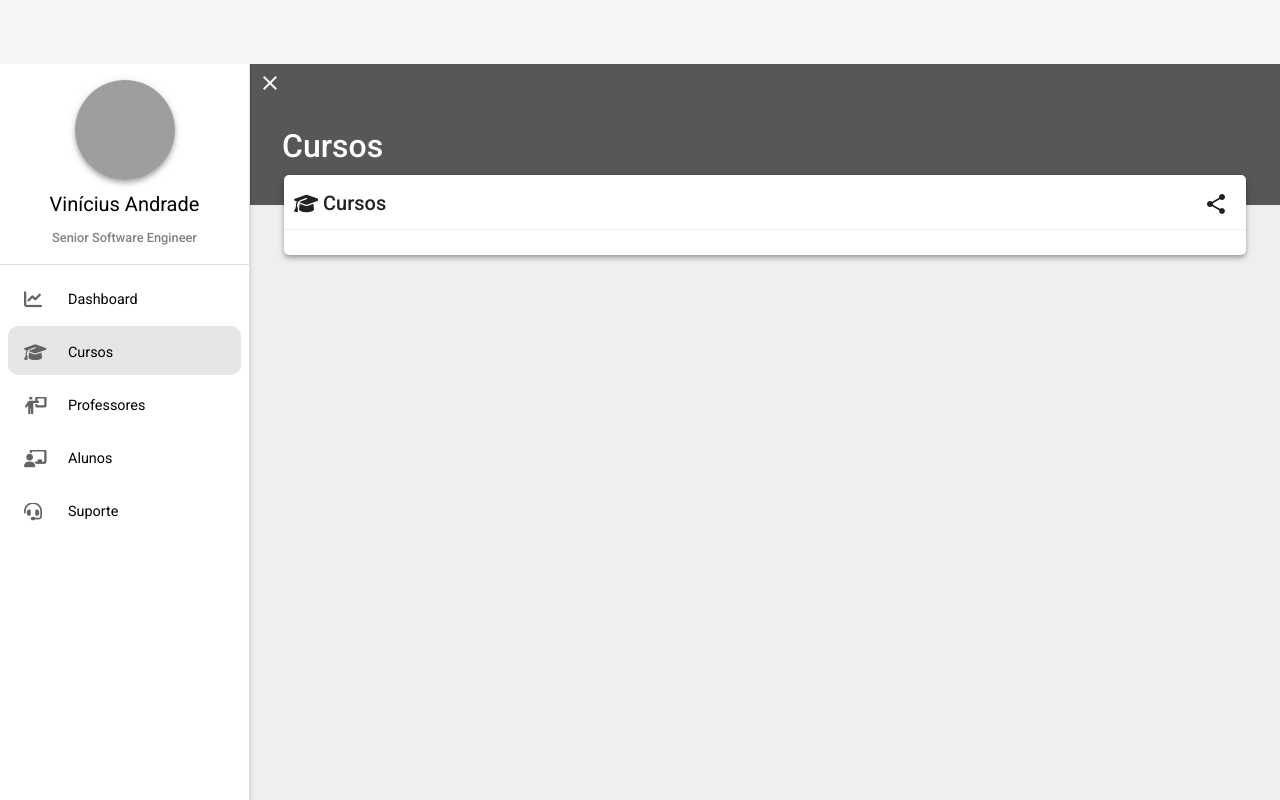
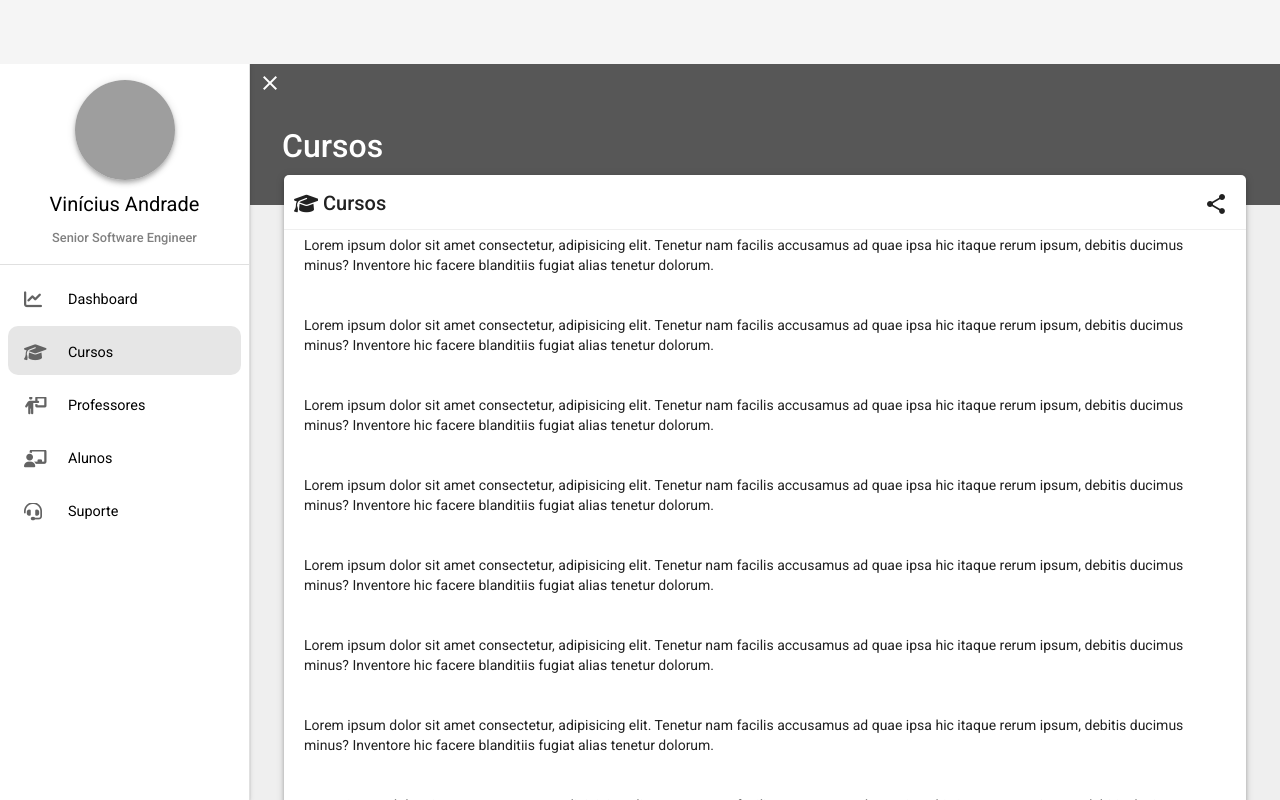
Before and after one commit to vsandrade/RxJS_Angular_Material, an Angular app in the folder ProjectSchool/: page /courses in a window 1280 px wide. Built offline with nearby package versions, Linux system fonts and the light colour scheme; grey boxes are pictures that could not be loaded.

Commit message:
criação do componente

```diff
--- a/ProjectSchool/src/app/app.component.html
+++ b/ProjectSchool/src/app/app.component.html
@@ -1,10 +1,9 @@
-<mat-toolbar
-  class="toolbar-menu"
-  color="secondary"
-  [class.mat-elevation-z4]="applyShadow"
->
-  <span *ngIf="popText">{{menuName}}</span>
-</mat-toolbar>
+<app-toolbar-menu
+  [menuTitle]="menuName"
+  [popText]="popText"
+  [shadow]="applyShadow"
+  >
+</app-toolbar-menu>
 <mat-sidenav-container>
   <mat-sidenav
     class="sidenav mat-elevation-z2"
--- a/ProjectSchool/src/app/app.component.scss
+++ b/ProjectSchool/src/app/app.component.scss
@@ -4,13 +4,6 @@ mat-sidenav-content {
 
 mat-sidenav-container {
   height: 100vh;
-}
-
-.toolbar-menu {
-  position: fixed;
-  font-size: 1rem;
-  top: 0;
-  z-index: 1001;
 }
 
 .toolbar-submenu {
--- a/ProjectSchool/src/app/app.module.ts
+++ b/ProjectSchool/src/app/app.module.ts
@@ -5,10 +5,12 @@ import { AppRoutingModule } from './app-routing.module';
 import { AppComponent } from './app.component';
 import { BrowserAnimationsModule } from '@angular/platform-browser/animations';
 import { MaterialModule } from './shared/materials/material.module';
+import { ToolbarMenuComponent } from '@app/shared/components/toolbar-menu/toolbar-menu.component';
 
 @NgModule({
   declarations: [
-    AppComponent
+    AppComponent,
+    ToolbarMenuComponent
   ],
   imports: [
     BrowserModule,
--- a/ProjectSchool/src/app/pages/courses/courses.component.html
+++ b/ProjectSchool/src/app/pages/courses/courses.component.html
@@ -5,6 +5,54 @@
     </button>
   </app-toolbar-title>
   <div class="container">
+    Lorem ipsum dolor sit amet consectetur, adipisicing elit. Tenetur nam facilis accusamus ad quae ipsa hic itaque rerum ipsum, debitis ducimus minus? Inventore hic facere blanditiis fugiat alias tenetur dolorum.
+    <br>
+    <br>
+    <br>
+    Lorem ipsum dolor sit amet consectetur, adipisicing elit. Tenetur nam facilis accusamus ad quae ipsa hic itaque rerum ipsum, debitis ducimus minus? Inventore hic facere blanditiis fugiat alias tenetur dolorum.
+    <br>
+    <br>
+    <br>
+    Lorem ipsum dolor sit amet consectetur, adipisicing elit. Tenetur nam facilis accusamus ad quae ipsa hic itaque rerum ipsum, debitis ducimus minus? Inventore hic facere blanditiis fugiat alias tenetur dolorum.
+    <br>
+    <br>
+    <br>
+    Lorem ipsum dolor sit amet consectetur, adipisicing elit. Tenetur nam facilis accusamus ad quae ipsa hic itaque rerum ipsum, debitis ducimus minus? Inventore hic facere blanditiis fugiat alias tenetur dolorum.
+    <br>
+    <br>
+    <br>
+    Lorem ipsum dolor sit amet consectetur, adipisicing elit. Tenetur nam facilis accusamus ad quae ipsa hic itaque rerum ipsum, debitis ducimus minus? Inventore hic facere blanditiis fugiat alias tenetur dolorum.
+    <br>
+    <br>
+    <br>
+    Lorem ipsum dolor sit amet consectetur, adipisicing elit. Tenetur nam facilis accusamus ad quae ipsa hic itaque rerum ipsum, debitis ducimus minus? Inventore hic facere blanditiis fugiat alias tenetur dolorum.
+    <br>
+    <br>
+    <br>
+    Lorem ipsum dolor sit amet consectetur, adipisicing elit. Tenetur nam facilis accusamus ad quae ipsa hic itaque rerum ipsum, debitis ducimus minus? Inventore hic facere blanditiis fugiat alias tenetur dolorum.
+    <br>
+    <br>
+    <br>
+    Lorem ipsum dolor sit amet consectetur, adipisicing elit. Tenetur nam facilis accusamus ad quae ipsa hic itaque rerum ipsum, debitis ducimus minus? Inventore hic facere blanditiis fugiat alias tenetur dolorum.
+    <br>
+    <br>
+    <br>
+    Lorem ipsum dolor sit amet consectetur, adipisicing elit. Tenetur nam facilis accusamus ad quae ipsa hic itaque rerum ipsum, debitis ducimus minus? Inventore hic facere blanditiis fugiat alias tenetur dolorum.
+    <br>
+    <br>
+    <br>
+    Lorem ipsum dolor sit amet consectetur, adipisicing elit. Tenetur nam facilis accusamus ad quae ipsa hic itaque rerum ipsum, debitis ducimus minus? Inventore hic facere blanditiis fugiat alias tenetur dolorum.
+    <br>
+    <br>
+    <br>
+    Lorem ipsum dolor sit amet consectetur, adipisicing elit. Tenetur nam facilis accusamus ad quae ipsa hic itaque rerum ipsum, debitis ducimus minus? Inventore hic facere blanditiis fugiat alias tenetur dolorum.
+    <br>
+    <br>
+    <br>
+    Lorem ipsum dolor sit amet consectetur, adipisicing elit. Tenetur nam facilis accusamus ad quae ipsa hic itaque rerum ipsum, debitis ducimus minus? Inventore hic facere blanditiis fugiat alias tenetur dolorum.
+    <br>
+    <br>
+    <br>
     <router-outlet></router-outlet>
   </div>
 </div>
--- /dev/null
+++ b/ProjectSchool/src/app/shared/components/toolbar-menu/toolbar-menu.component.html
@@ -0,0 +1,7 @@
+<mat-toolbar
+  class="toolbar-menu"
+  color="secondary"
+  [class.mat-elevation-z4]="shadow"
+>
+  <span *ngIf="popText">{{menuTitle}}</span>
+</mat-toolbar>
--- /dev/null
+++ b/ProjectSchool/src/app/shared/components/toolbar-menu/toolbar-menu.component.scss
@@ -0,0 +1,6 @@
+.toolbar-menu {
+  position: fixed;
+  font-size: 1rem;
+  top: 0;
+  z-index: 1001;
+}
```
Also changed, not shown: ProjectSchool/src/app/shared/components/toolbar-menu/toolbar-menu.component.ts (added, +14 -0 lines).
